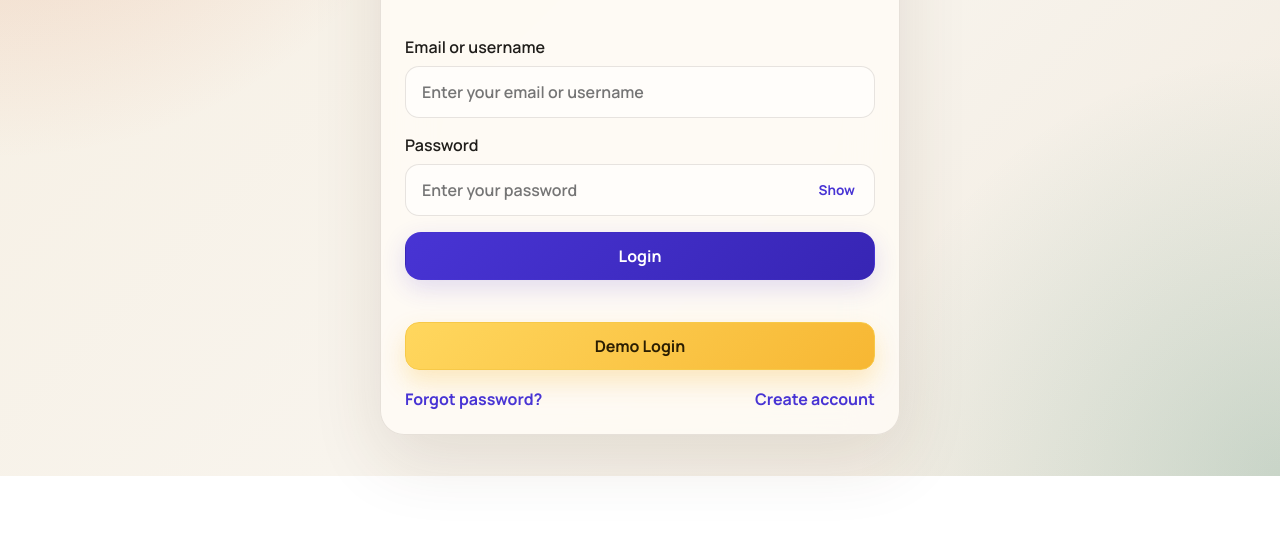
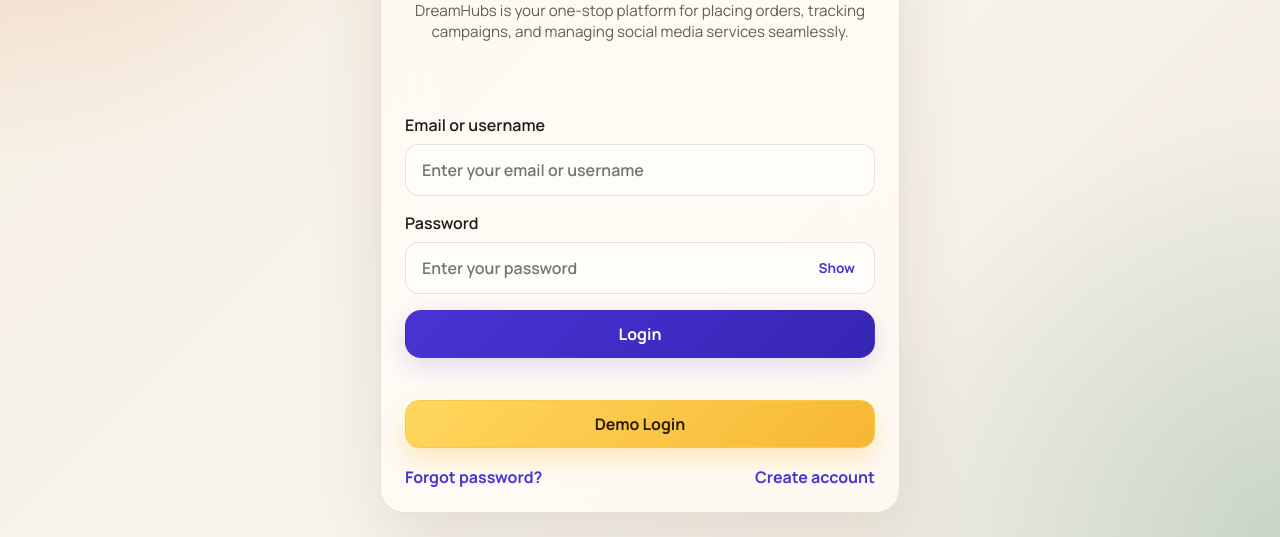
Before and after one commit to mrrawatt1920/Dreamhubs, a website: page login.html in a window 1280 px wide. Shown: the part 324-861 px from the top of the page. Before the commit the page ends 800 px from the top, so only its background shows below. Drawn offline with Linux system fonts and the light colour scheme.

Commit message:
Add files via upload

```diff
--- a/login.html
+++ b/login.html
@@ -32,6 +32,7 @@
         <div class="auth-box">
           <p class="eyebrow">LOGIN</p>
           <h2>Access your DreamHubs panel</h2>
+          <p style="text-align: center; color: var(--muted); margin-bottom: 20px; font-size: 0.95rem;">DreamHubs is your one-stop platform for placing orders, tracking campaigns, and managing social media services seamlessly.</p>
           <div class="order-form"><div data-google-signin></div><p class="auth-note" data-google-status aria-live="polite"></p></div>
           <form class="order-form" data-login-form>
             <label>
```
